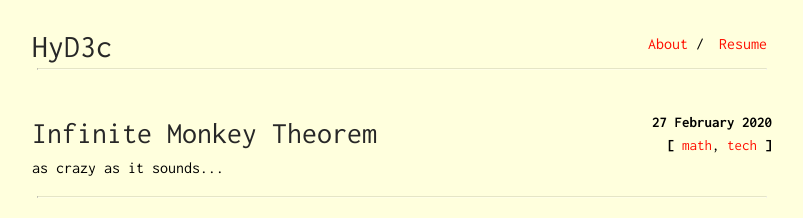
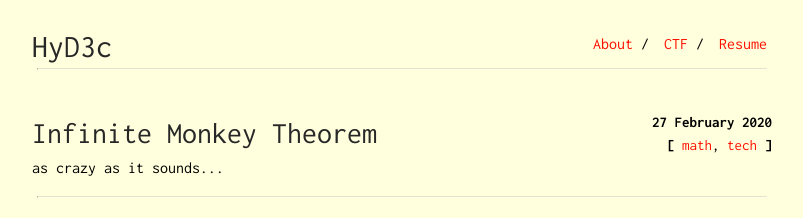
Before and after one commit to HyD3c/HyD3c.github.io, a Jekyll site: the page built from index.html, in a window 1280 px wide. Shown: the top 218 px of the page, without its empty margins (238-1041 px from the left). Built offline with Jekyll 4.4.1, drawn with Linux system fonts in a browser that asks for light colours.

Commit message:
Update _config.yml

```diff
--- a/_config.yml
+++ b/_config.yml
@@ -20,5 +20,7 @@ sass:
 navbar:
  - name: "About"
    link: "about"
+ - name: "CTF"
+   link: "ctf"
  - name: "Resume"
    absolute-link: "https://pro-panda.github.io/resume.pdf"
```
